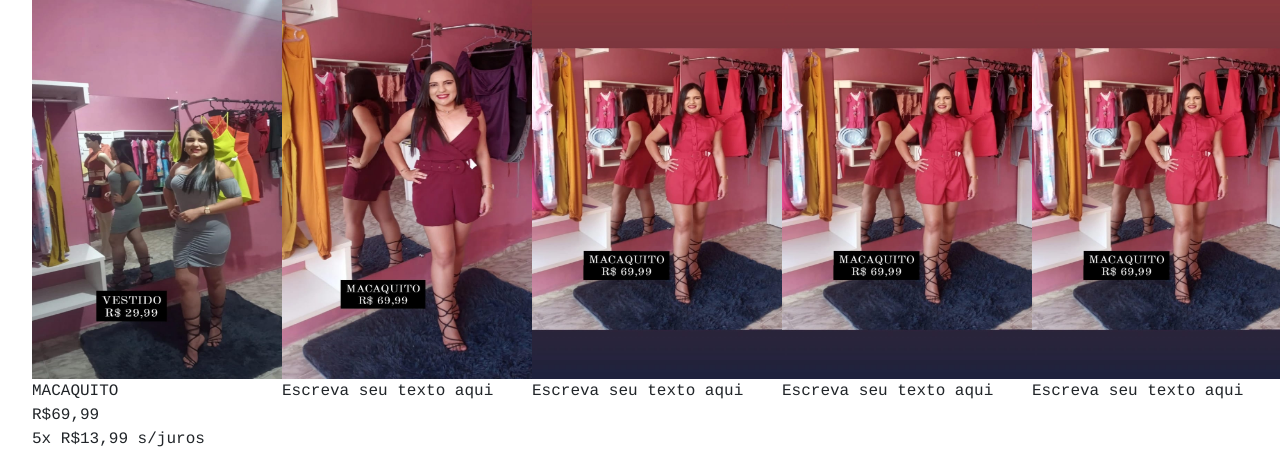
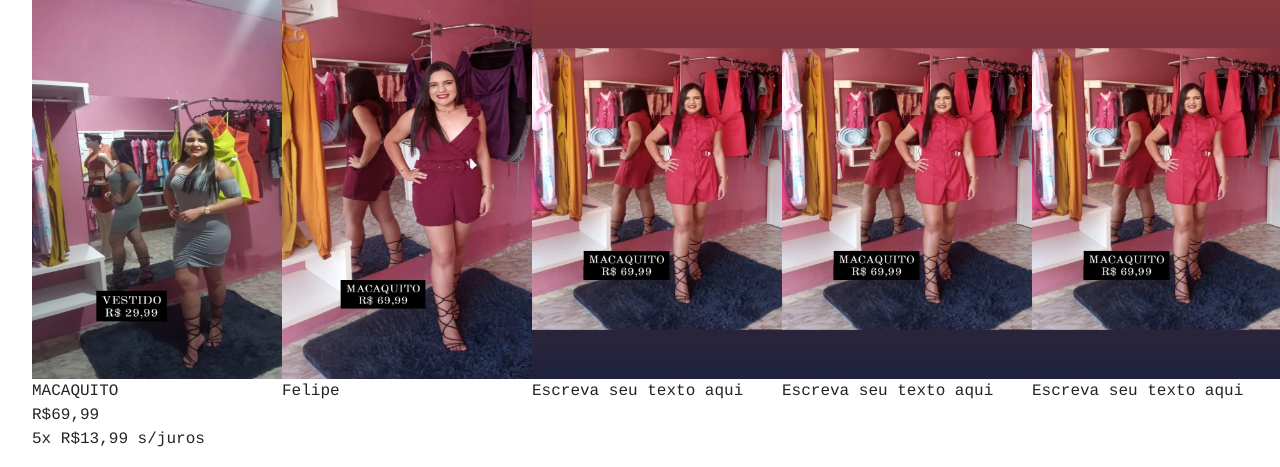
Before and after one commit to FelipeSsant0s/Siteebeatrix, a Flask app: page /feminina in a window 1280 px wide. Shown: the part 3073-3540 px from the top of the page. Run offline with Flask 2, Linux system fonts and the light colour scheme.

Commit message:
teste08
teste08

```diff
--- a/templates/feminina.html
+++ b/templates/feminina.html
@@ -117,7 +117,7 @@
             <li>
                 <img class="imgfem3" src="{{url_for('static',filename='femin/fem6.jpg')}}">
                 <p style = "font-family:courier,arial,helvetica;">
-                    Escreva seu texto aqui
+                    Felipe
                 </p>
             </li>
             <li>
```
